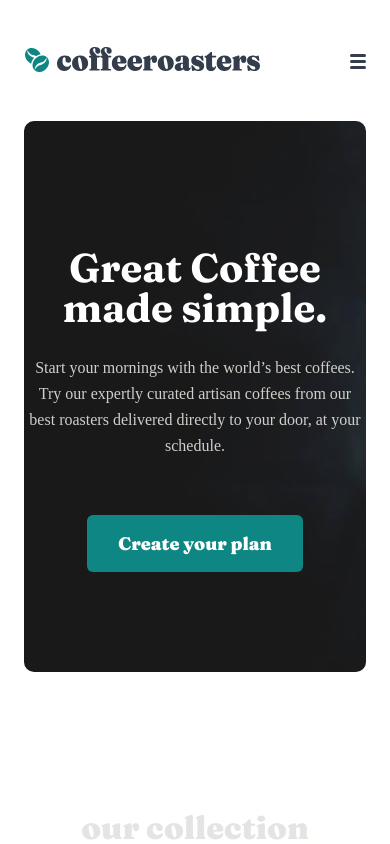
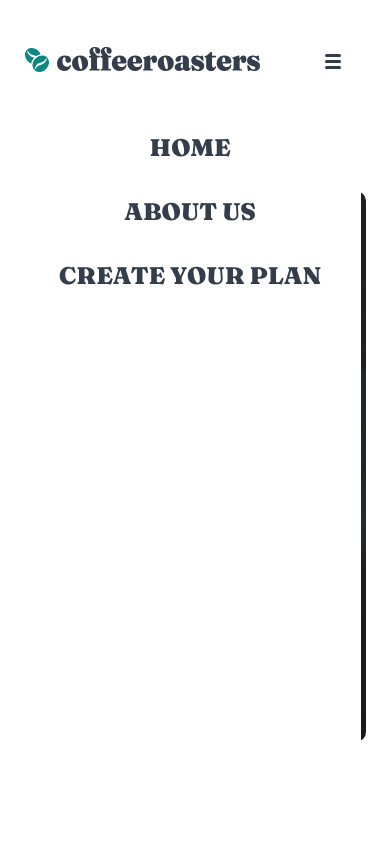
Before and after one commit to DavyFungALoi/coffee-subscription, a React (Create React App) app: page / in a window 390 px wide. Both pictures are taken after a click on the element 358 px from the left and 63 px from the top of the page. Shown: the top 844 px of the page. Built offline with nearby package versions, Linux system fonts and the light colour scheme.

Commit message:
added a menu, need locked scrolling

```diff
--- a/src/Components/Header.js
+++ b/src/Components/Header.js
@@ -1,12 +1,18 @@
-import React from "react";
+import React, { useState } from "react";
 import logo from "../assets/shared/desktop/logo.svg";
 import hamBurgerMenu from "../assets/shared/mobile/icon-hamburger.svg";
 import closeMenu from "../assets/shared/mobile/icon-close.svg";
 
 const Header = () => {
+  const [menuState, setMenuState] = useState(false);
   const openHamburgerHandler = () => {
-    console.log("hamburger");
+    setMenuState((prevDisplayState) => !prevDisplayState);
   };
+
+  const displayState = {
+   display: "flex"
+  };
+
   return (
     <div className="nav-container">
       <a href="/">
@@ -21,7 +27,7 @@ const Header = () => {
         <img className="menu" src={hamBurgerMenu} alt={"menu"}></img>
       </div>
 
-      <ul className="nav__list-container">
+      <ul style={menuState ? displayState : {}} className="nav__list-container">
         <a href="/">
           <li>HOME</li>
         </a>
--- a/src/styles/Components/_header.scss
+++ b/src/styles/Components/_header.scss
@@ -21,14 +21,32 @@
 
 @media (max-width: 600px) {
   .nav-container {
+    display: grid;
+    column-gap: 4rem;
+    grid-template-columns: 1fr 1fr;
+    grid-template-rows: 1fr 2fr;
+
     .nav__list-container {
+      top: 50px;
+      margin-top: 50px;
+      z-index: 5;
+      position: absolute;
+      background-color: white;
+      height: 90vh;
+      margin-left: -5px;
       display: none;
+      flex-direction: column;
+      column-gap: 1.75rem;
+      text-align: center;
+      padding-right: 40px;
+      border-style: 1px solid black;
       li {
-        font-family: Barlow Bold;
-        font-size: 0.8rem;
-        color: rgba(131, 136, 143, 1);
-        line-height: 0.9375rem;
-        font-weight: 700;
+        margin-top: 2rem;
+        font-family: $font-family-title;
+        font-size: 1.5rem;
+        color: rgba(51, 61, 75, 1);
+        line-height: 2rem;
+        font-weight: 900;
         margin-right: 0rem;
       }
     }
```
Also changed, not shown: css/App.css.
